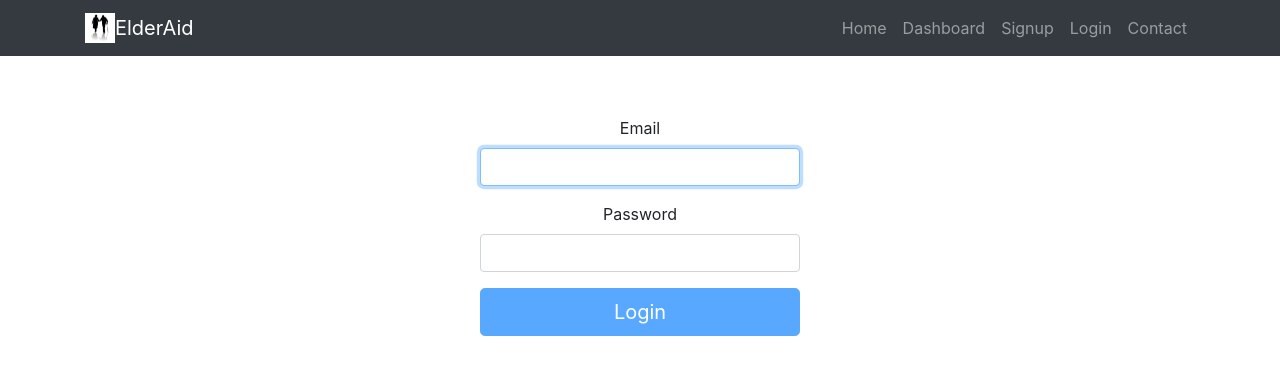
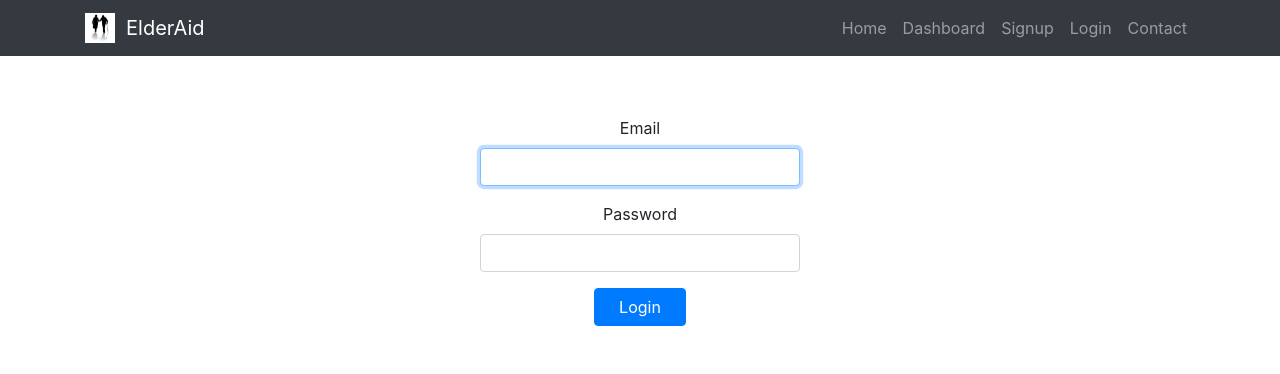
Before and after one commit to victorp24/elderaid, a React (Create React App) app in the folder frontend/elderaid/: page /login in a window 1280 px wide. Shown: the top 374 px of the page. Built offline with nearby package versions, Linux system fonts and the light colour scheme.

Commit message:
Routing Pages from Login

```diff
--- a/frontend/elderaid/src/components/dashboard.jsx
+++ b/frontend/elderaid/src/components/dashboard.jsx
@@ -1,7 +1,7 @@
 import React from "react";
 
 function Dashboard() {
-    return (
+return (
         <div>
             <p>Dashboard</p>
             <p>Please Login to View the Dashboard</p>
--- a/frontend/elderaid/src/components/home.jsx
+++ b/frontend/elderaid/src/components/home.jsx
@@ -1,26 +1,29 @@
 import React from "react";
+import { Form, Button, Container, Row, Col } from "react-bootstrap";
 
 function Home() {
   return (
-    <div className="home">
-      <div class="container">
-        <div class="row align-items-center my-5">
-          <div class="col-lg-7">
-            <img
-              class="img-fluid rounded mb-4 mb-lg-0"
-              src="https://d2qn8jbm9065yh.cloudfront.net/wp-content/uploads/2019/05/Hide-Your-Pain-Harold-1024x576.jpg"
-              alt=""
-            />
-          </div>
-          <div class="col-lg-5">
-            <h1 class="font-weight-light">Please Help Me Please</h1>
-            <p>
-                The elderly people are more susceptible to the COVID-19 virus and represent the majority of deaths that have occured due to the virus. Furthermore, ventilators and ICU beds in the hospital are considered scarce medical resources and may need to be rationed. Therefore, with the surge in COVID-19 cases, it is likely that the elderly will be excluded from gaining access to these scarce medical resources because they are less likely to survive even if they are given these scarce medical resources.
-            </p>
-          </div>
-        </div>
-      </div>
-    </div>
+    <div>Home Page</div>
+
+    // <div className="home">
+    //   <div class="container">
+    //     <div class="row align-items-center my-5">
+    //       <div class="col-lg-7">
+    //         <img
+    //           class="img-fluid rounded mb-4 mb-lg-0"
+    //           src="https://d2qn8jbm9065yh.cloudfront.net/wp-content/uploads/2019/05/Hide-Your-Pain-Harold-1024x576.jpg"
+    //           alt=""
+    //         />
+    //       </div>
+    //       <div class="col-lg-5">
+    //         <h1 class="font-weight-light">Please Help Me Please</h1>
+    //         <p>
+    //             The elderly people are more susceptible to the COVID-19 virus and represent the majority of deaths that have occured due to the virus. Furthermore, ventilators and ICU beds in the hospital are considered scarce medical resources and may need to be rationed. Therefore, with the surge in COVID-19 cases, it is likely that the elderly will be excluded from gaining access to these scarce medical resources because they are less likely to survive even if they are given these scarce medical resources.
+    //         </p>
+    //       </div>
+    //     </div>
+    //   </div>
+    // </div>
   );
 }
 
--- a/frontend/elderaid/src/components/login.jsx
+++ b/frontend/elderaid/src/components/login.jsx
@@ -1,9 +1,9 @@
 import React, { useState } from "react";
-import Form from "react-bootstrap/Form";
-import Button from "react-bootstrap/Button";
 import "./styling/login.css";
 import axios from 'axios';
 import qs from 'qs';
+import { useHistory } from "react-router-dom";
+import { Form, Button, Container, Row, Col } from "react-bootstrap";
 
 export default function Login() {
   const [email, setEmail] = useState("");
@@ -29,7 +29,11 @@ export default function Login() {
         alert(err.response.data);
       });
   }
-
+  const history = useHistory();
+  const routeChange = () =>{
+        let path = "/dashboard";
+        history.push(path);
+  }
 
   return (
     <div className="Login">
@@ -51,10 +55,50 @@ export default function Login() {
             onChange={(e) => setPassword(e.target.value)}
           />
         </Form.Group>
-        <Button id="login_button" block size="lg" type="submit" disabled={!validateForm()}>
-          Login
+
+        <Button color="primary" className="px-4"
+            onClick={routeChange}
+            >
+            Login
         </Button>
+
       </Form>
     </div>
   );
 }
+
+// import React from 'react';
+// import { useHistory } from "react-router-dom";
+// import { Form, Button, Container, Row, Col } from "react-bootstrap";
+
+// function Login() {
+
+//   const history = useHistory();
+
+//   const routeChange = () =>{
+//     let path = "/contact";
+//     history.push(path);
+//   }
+
+//   return (
+//       <div className="app flex-row align-items-center">
+//         <Container>
+//           ...
+//           <Row>
+//             <Col xs="6">
+//               <Button color="primary" className="px-4"
+//                 onClick={routeChange}
+//                   >
+//                   Login
+//                 </Button>
+//             </Col>
+//             <Col xs="6" className="text-right">
+//               <Button color="link" className="px-0">Forgot password?</Button>
+//             </Col>
+//           </Row>
+//           ...
+//         </Container>
+//       </div>
+//   );
+// }
+// export default Login;
--- a/frontend/elderaid/src/components/navigation.jsx
+++ b/frontend/elderaid/src/components/navigation.jsx
@@ -1,6 +1,7 @@
 import React from "react";
 import { Link, withRouter } from "react-router-dom";
 import Logo from "./images/logo.jpg"
+import "./styling/navigation.css";
 
 function Navigation(props) {
   return (
@@ -12,7 +13,6 @@ function Navigation(props) {
                 src={Logo}
                 width="30"
                 height="30"
-                className="d-inline-block align-top"
                 id="nav_logo"
             />{' '}
           <Link class="navbar-brand" to="/">
@@ -70,10 +70,10 @@ function Navigation(props) {
               </li>
               <li
                 class={`nav-item  ${
-                  props.location.pathname === "/contact" ? "active" : ""
+                  props.location.pathname === "/Contact" ? "active" : ""
                 }`}
               >
-                <Link class="nav-link" to="/contact">
+                <Link class="nav-link" to="/Contact">
                   Contact
                 </Link>
               </li>
--- a/frontend/elderaid/src/components/signup.jsx
+++ b/frontend/elderaid/src/components/signup.jsx
@@ -3,10 +3,12 @@ import { useForm } from './useForm'
 import { Form, Button, Container, Row, Col } from "react-bootstrap";
 import axios from "axios";
 import qs from 'qs';
-import { Redirect } from 'react-router-dom';
+import { useHistory} from 'react-router-dom';
 
 function Signup() {
     const [values, handleChange] = useForm({firstName: "", lastName: "", email: "", password: "", contactNumber: ""})
+    const history = useHistory();
+
     const handleSubmit = (event) => {
         if (event) {
             event.preventDefault();
@@ -29,13 +31,16 @@ function Signup() {
 
         var elderly = elderly.checked
         var youth = youth.checked
-        if (elderly == true) {
-            return <Redirect to="/Dashboard" />
-        } else if (youth == true) {
-            return <Redirect to="/Contact" />
-        } else {
-            return <Redirect to="/Home" />
-        }
+            if (elderly == true) {
+                let path = "./dashboard";
+                history.push(path);
+            } else if (youth == true) {
+                let path = "./contact";
+                history.push(path);
+            } else {
+                let path = "./home";
+                history.push(path);
+            }
         }
     }
   return (
@@ -82,8 +87,8 @@ function Signup() {
         </Form.Group>
 
         <Form.Group controlId="formBasicCheckbox">
-        <Form.Check type="checkbox" label="Elderly" name="elderly" />
-        <Form.Check type="checkbox" label="Youth" name="youth" />
+        <Form.Check type="checkbox" label="Elderly" id="elderly" name="elderly"/>
+        <Form.Check type="checkbox" label="Youth" id="youth" name="youth"/>
         </Form.Group>
 
       </Container>
--- a/frontend/elderaid/src/components/styling/navigation.css
+++ b/frontend/elderaid/src/components/styling/navigation.css
@@ -1,3 +1,3 @@
-#nav_logo{
-    padding: 400px;
+.navbar-brand{
+    padding-left: 1%;
 }
--- a/frontend/elderaid/src/index.js
+++ b/frontend/elderaid/src/index.js
@@ -9,7 +9,7 @@ export { default as Home } from "./components/home";
 export { default as Contact } from "./components/contact";
 export { default as Signup } from "./components/signup";
 export { default as Login } from "./components/login";
-export { default as Dashboard } from "./components/dashboard";
+export { default as Dashboard} from "./components/dashboard";
 
 ReactDOM.render(
   <React.StrictMode>
```
Also changed, not shown: 1 other file (tests, documents, lock files or other folders).
